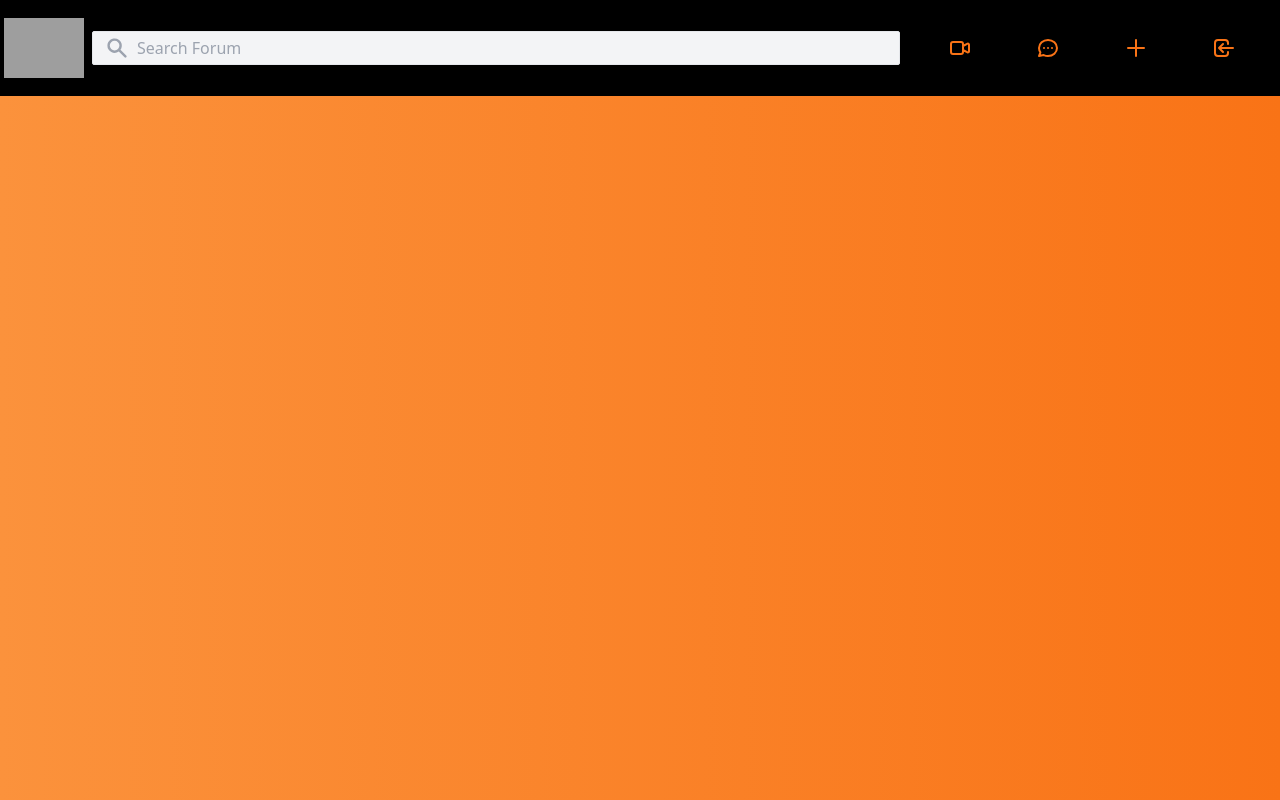
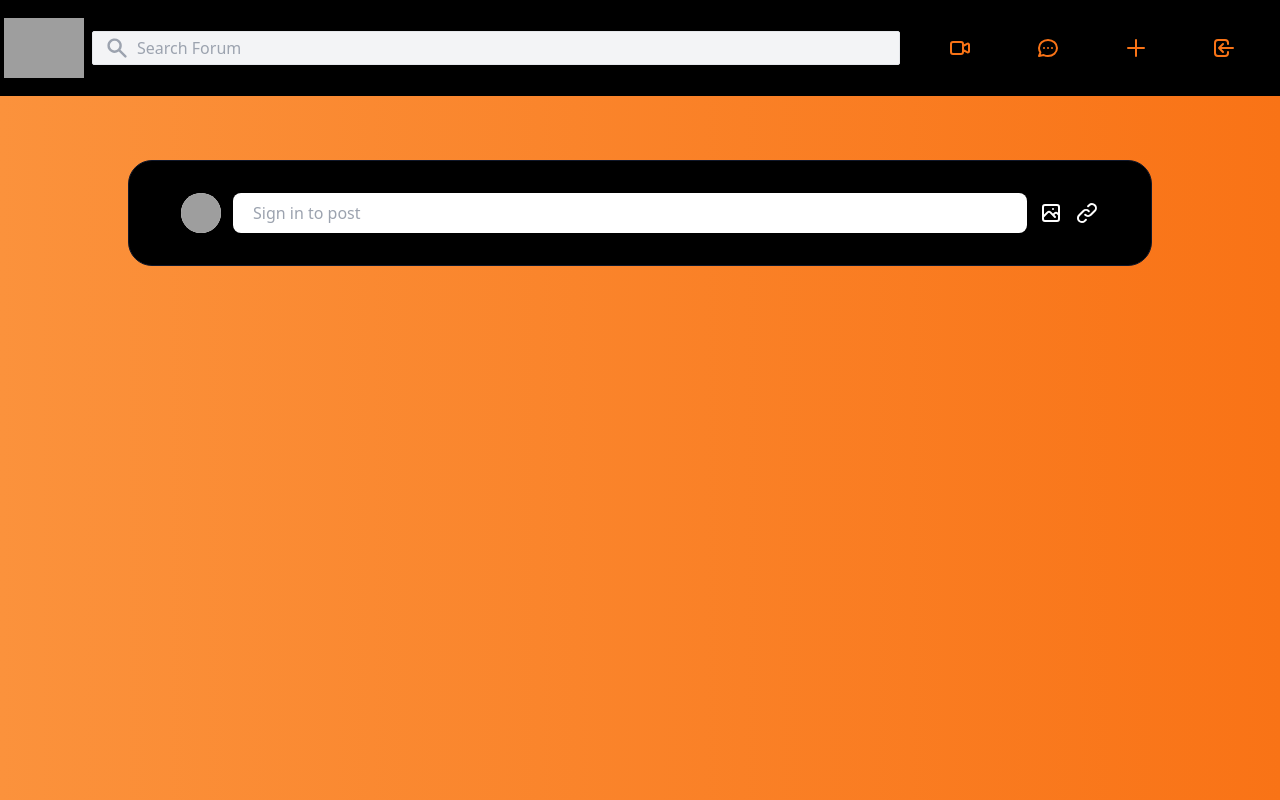
Before and after one commit to kb-0311/civilised-forum-and-notices, a Next.js app: page / in a window 1280 px wide. Built offline with nearby package versions, Linux system fonts and the light colour scheme; no server answers; grey boxes are pictures that could not be loaded.

Commit message:
post Box

```diff
--- /dev/null
+++ b/components/Avatar.tsx
@@ -0,0 +1,29 @@
+import { useSession } from 'next-auth/react'
+import Image from 'next/image'
+import React from 'react'
+
+type Props = {
+    seed?:string ,
+    large?:boolean
+}
+function Avatar({ seed, large }: Props) {
+
+    const {data:session} = useSession();
+
+  return (
+    <div
+    className={`relative h-10 w-10 overflow-hidden rounded-full border-gray-300 bg-white ${
+      large && 'h-20 w-20'
+    }`}
+  >
+    <Image
+      layout="fill"
+      src={`https://avatars.dicebear.com/api/human/${
+        seed || session?.user?.name || 'placeholder'
+      }.svg`}
+    />
+  </div>
+  )
+}
+
+export default Avatar
--- /dev/null
+++ b/components/PostBox.tsx
@@ -0,0 +1,126 @@
+import { LinkIcon, PhotographIcon } from '@heroicons/react/outline';
+import { useSession } from 'next-auth/react'
+import React, { useState } from 'react'
+import { useForm } from 'react-hook-form'
+import Avatar from './Avatar';
+
+type FormData = {
+    postTitle: string
+    postBody: string
+    postImage: string
+    topic: string
+}
+
+type Props = {
+    subreddit?:string
+}
+
+function PostBox({subreddit} :Props) {
+
+    const {data :session} =useSession();
+
+    const [imageBoxOpen, setImageBoxOpen] = useState<boolean>(false)
+
+    const {
+        register,
+        setValue,
+        handleSubmit,
+        watch,
+        formState: { errors },
+      } = useForm<FormData>()
+
+  return (
+    <form
+        className="sticky top-16  rounded-3xl border border-slate-900 bg-black p-8"
+        >
+        <div className="flex items-center space-x-3 mx-5">
+            <Avatar/>
+            <input
+                {...register('postTitle' , {required:true})}
+                disabled={!session}
+                type="text"
+                className='flex-1 rounded-lg w-1/3 min-w-fit bg-white p-2 pl-5 outline-none"'
+                placeholder={
+                    session
+                    ? subreddit
+                        ? `Create a post in r/${subreddit}`
+                        : 'Create a post by entering a title'
+                    : 'Sign in to post'
+                } />
+            <PhotographIcon
+                onClick={() => setImageBoxOpen(!imageBoxOpen)}
+                className={`h-6 cursor-pointer text-white ${
+                    imageBoxOpen && 'text-blue-300'
+                }`}
+            />
+
+            <LinkIcon
+                 className="h-6 text-white"
+             />
+        </div>
+
+        {!!watch('postTitle') && (
+        <div className="flex flex-col py-2">
+          <div className="flex  items-center px-2">
+            <p className="min-w-[90px] text-white">Body:</p>
+            <textarea
+              {...register('postBody')}
+              className="m-2 rounded-lg flex-1 h-32 bg-white p-0 outline-none"
+              placeholder="Text (Optional)"
+              maxLength={500}
+            />
+          </div>
+
+          {!subreddit && (
+            <div className="flex items-center px-2">
+              <p className="min-w-[90px] text-white">Subreddit:</p>
+              <input
+                {...register('topic', { required: true })}
+                className="m-2 w-1/3 min-w-fit rounded-lg flex-1 bg-white p-2 outline-none"
+                type="text"
+                placeholder="i.e. reactjs"
+              />
+            </div>
+          )}
+
+          {imageBoxOpen && (
+            <div className="flex items-center px-2">
+              <p className="min-w-[90px] text-white">Image URL:</p>
+              <input
+                {...register('postImage')}
+                className="m-2  w-1/3 min-w-fitrounded-lg  flex-1 bg-white p-2 outline-none"
+                type="text"
+                placeholder="Optional..."
+              />
+            </div>
+          )}
+
+          {Object.keys(errors).length > 0 && (
+            <div className="space-y-2 p-2 text-red-500">
+              {errors.postTitle?.type === 'required' && (
+                <p>- A Post Title is required</p>
+              )}
+
+              {errors.topic?.type === 'required' && (
+                <p>- A Topic is required</p>
+              )}
+            </div>
+          )}
+
+          {!!watch('postTitle') && (
+            <button
+              type="submit"
+              className="w-full rounded-full bg-orange-600 p-2 text-white"
+            >
+              Create Post
+            </button>
+          )}
+        </div>
+      )}
+
+
+    </form>
+  )
+}
+
+export default PostBox
--- a/next.config.js
+++ b/next.config.js
@@ -6,6 +6,7 @@ module.exports = {
     ,'iiitp-civilised.netlify.app'
     ,'links.papareact.com'
     ,'creazilla-store.fra1.digitaloceanspaces.com'
+    ,'avatars.dicebear.com'
   ]
   }
 }
--- a/package.json
+++ b/package.json
@@ -14,6 +14,7 @@
     "next-auth": "^4.10.3",
     "react": "18.1.0",
     "react-dom": "18.1.0",
+    "react-hook-form": "^7.34.0",
     "react-hot-toast": "^2.3.0"
   },
   "devDependencies": {
--- a/pages/_app.tsx
+++ b/pages/_app.tsx
@@ -11,7 +11,7 @@ function MyApp({ Component, pageProps :{session , ...pageProps} }: AppProps) {
     <ApolloProvider client={client} >
       <SessionProvider session={session}>
         <Toaster/>
-          <div className="h-screen overflow-x-hidden overflow-y-scroll bg-slate-200">
+          <div className="h-screen  bg-gradient-to-r from-orange-400 to-orange-500 overflow-x-hidden overflow-y-scroll bg-slate-200">
             <Header />
             <Component {...pageProps} />
           </div>
--- a/pages/index.tsx
+++ b/pages/index.tsx
@@ -1,19 +1,17 @@
 import type { NextPage } from 'next'
 import Head from 'next/head'
-import Image from 'next/image'
-import Header from '../components/Header'
+import PostBox from '../components/PostBox'
 
 const Home: NextPage = () => {
   return (
-    <div style={{width:"100%" }} className="my-0 mx-auto -z-1 justify-center align-center flex-row-reversess min-w-fit bg-gradient-to-r from-orange-400 to-orange-500">
+    <div style={{width:"100%" }} className="mx-auto my-16 -z-1 justify-center align-center flex-row-reversess min-w-fit">
       <Head>
         <title>CIVILISED FORUM</title>
         <link rel="icon" href="/favicon.ico" />
       </Head>
-      <div className='h-screen w-screen '>
-
+      <div className='h-screen max-w-5xl  mx-auto'>
+        <PostBox/>
       </div>
-
     </div>
   )
 }
```
Also changed, not shown: 1 other file (tests, documents, lock files or other folders).
